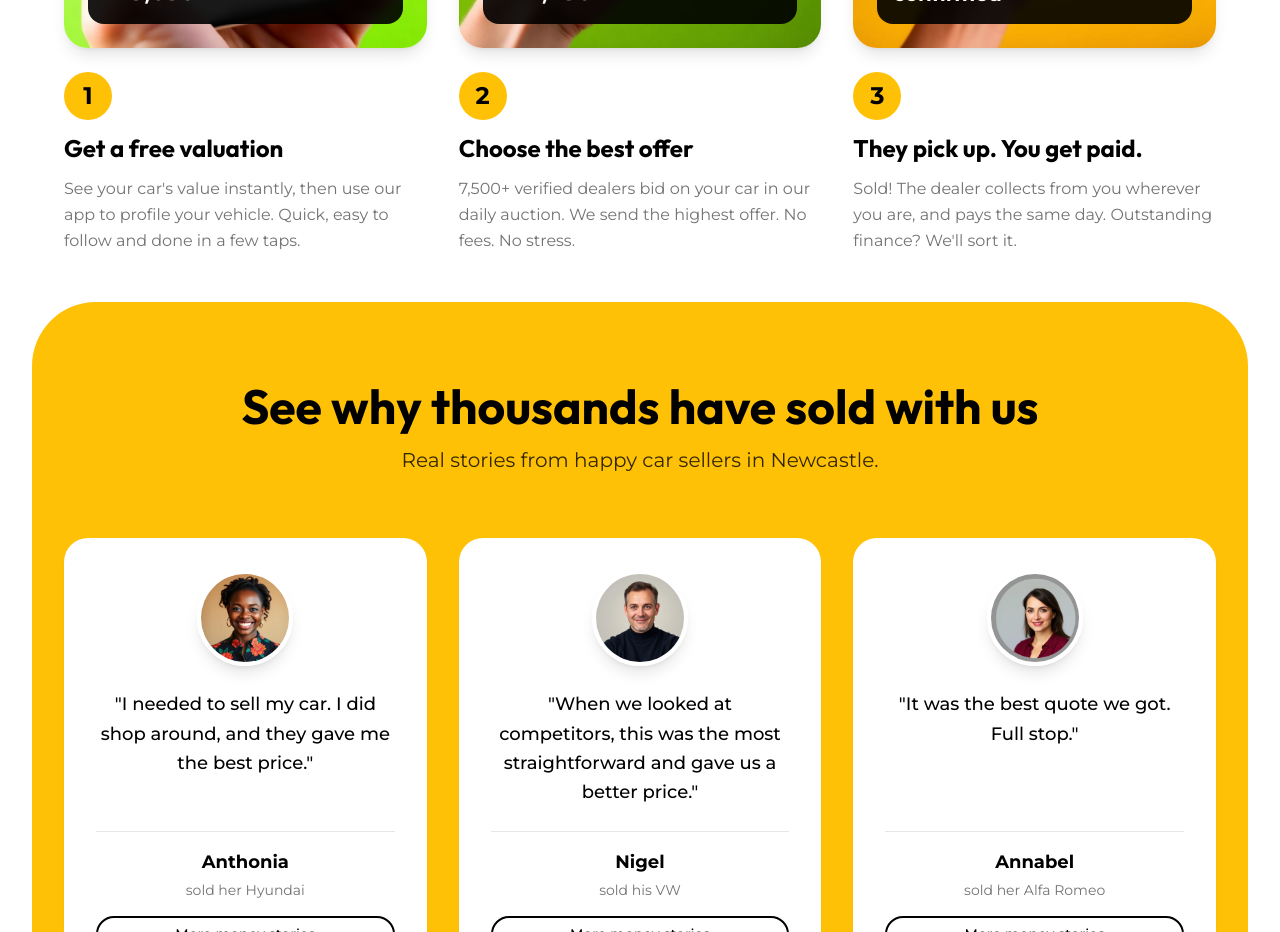
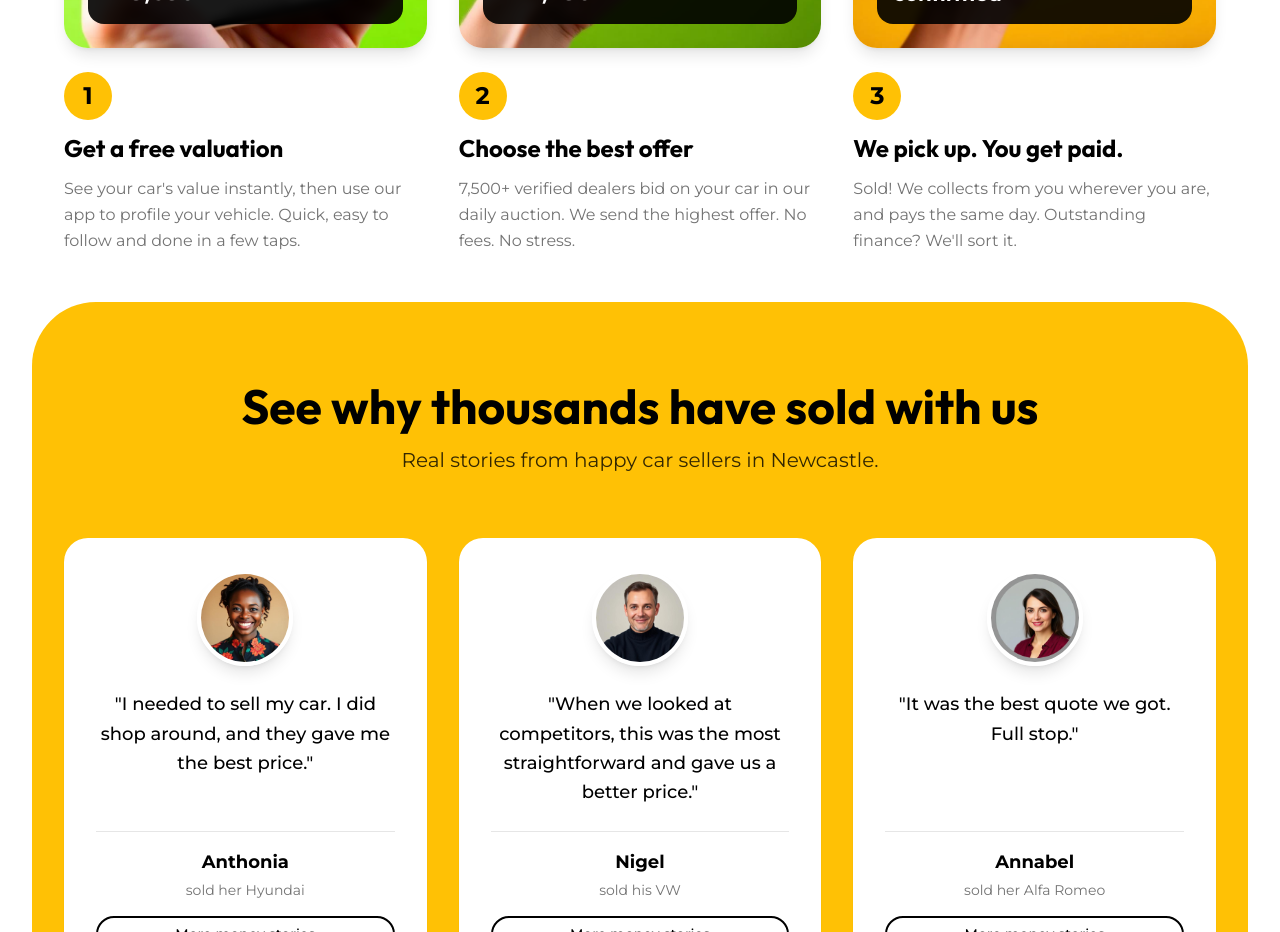
Before and after one commit to webspires-eng/newcastle-car-shine, a React (Vite) app: page / in a window 1280 px wide. Shown: the part 1500-2432 px from the top of the page. Built offline with nearby package versions, Linux system fonts and the light colour scheme; no server answers; the HTML template or start-up script is replaced by a standard one.

Commit message:
Code edited in Lovable Code Editor
Edited UI in Lovable

```diff
--- a/src/components/HowItWorks.tsx
+++ b/src/components/HowItWorks.tsx
@@ -25,9 +25,9 @@ export const HowItWorks = () => {
     },
     {
       number: 3,
-      title: "They pick up. You get paid.",
+      title: "We pick up. You get paid.",
       description:
-        "Sold! The dealer collects from you wherever you are, and pays the same day. Outstanding finance? We'll sort it.",
+        "Sold! We collects from you wherever you are, and pays the same day. Outstanding finance? We'll sort it.",
       image: step3Image,
       badge: "Collection",
       status: "confirmed",
```
